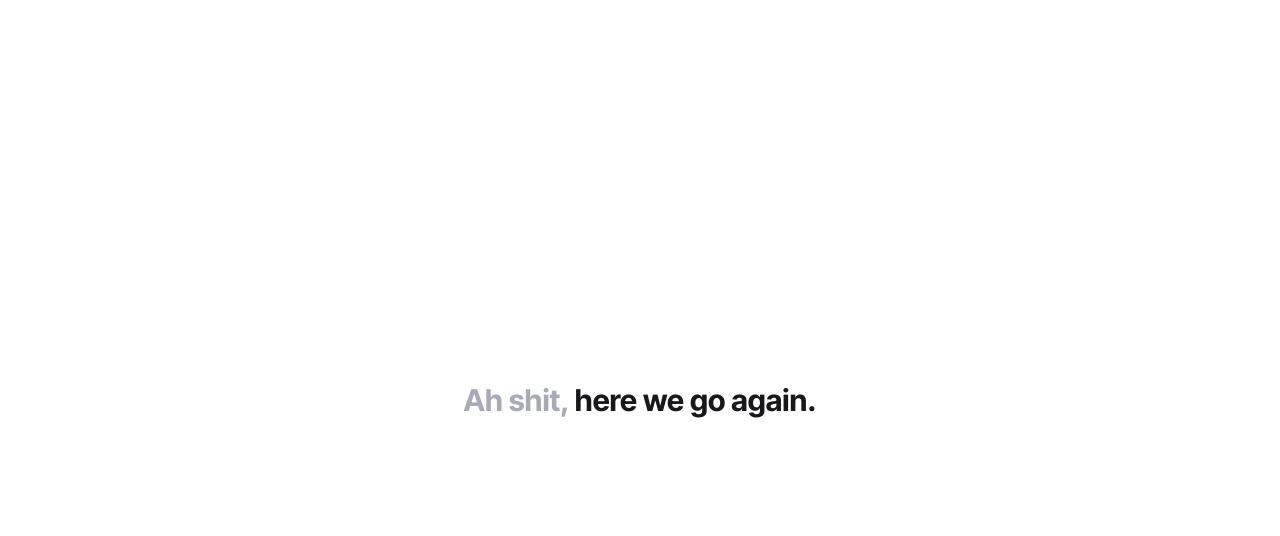
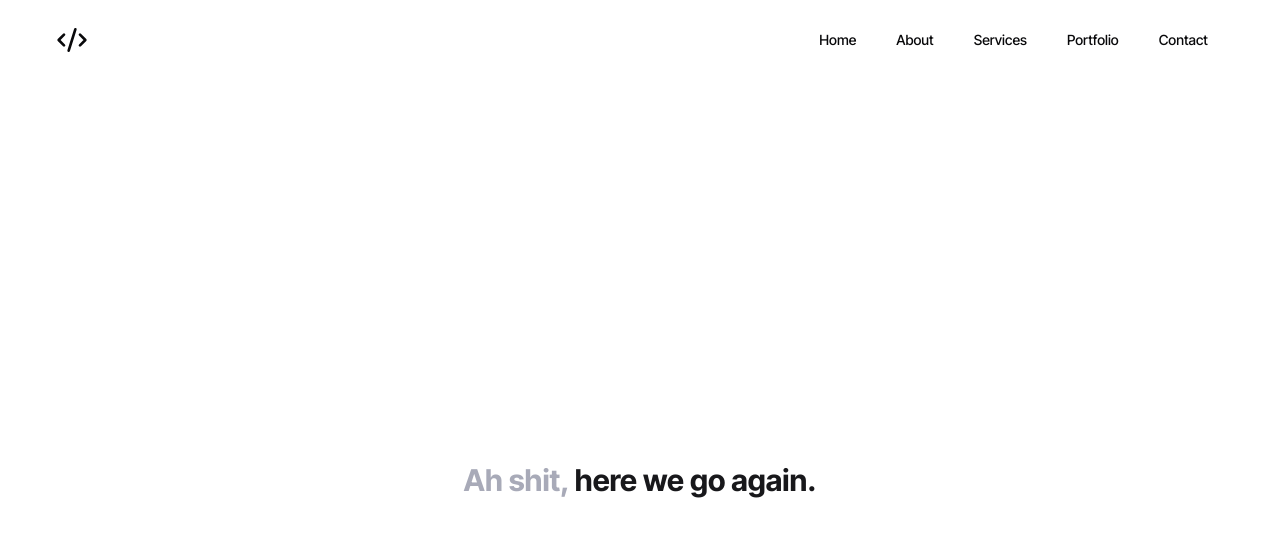
Before and after one commit to AliRadmanesh/radmanesh.me, a Next.js app in the folder apps/web/: page / in a window 1280 px wide. Shown: the top 536 px of the page. Built offline with nearby package versions, Linux system fonts and the light colour scheme.

Commit message:
feat: add Header component

```diff
--- a/apps/web/app/layout.tsx
+++ b/apps/web/app/layout.tsx
@@ -1,5 +1,7 @@
+import { Header } from "@/components/common/header";
 import { interTightVariableFont } from "@/utils/fonts";
 import type { Metadata } from "next";
+
 import "./globals.css";
 
 export const metadata: Metadata = {
@@ -14,7 +16,10 @@ export default function RootLayout({
 }>) {
 	return (
 		<html lang="en">
-			<body className={interTightVariableFont.variable}>{children}</body>
+			<body className={interTightVariableFont.variable}>
+				<Header />
+				{children}
+			</body>
 		</html>
 	);
 }
--- /dev/null
+++ b/apps/web/components/common/header/data.ts
@@ -0,0 +1,22 @@
+export const headerItems = [
+	{
+		name: "Home",
+		href: "#home",
+	},
+	{
+		name: "About",
+		href: "#about",
+	},
+	{
+		name: "Services",
+		href: "#services",
+	},
+	{
+		name: "Portfolio",
+		href: "#portfolio",
+	},
+	{
+		name: "Contact",
+		href: "#contact",
+	},
+];
--- /dev/null
+++ b/apps/web/components/common/header/header.tsx
@@ -0,0 +1,30 @@
+import { cn } from "@/utils/css";
+import { CodeXml } from "lucide-react";
+import Link from "next/link";
+import { headerItems } from "./data";
+
+import styles from "./styles.module.css";
+
+export const Header = () => {
+	return (
+		<div className="container h-header mx-auto px-4 md:px-6 lg:px-8">
+			<header className="flex h-20 w-full shrink-0 items-center px-4 md:px-6">
+				<Link href="#" className="mr-6 hidden lg:flex" prefetch={false}>
+					<CodeXml className="h-8 w-8" />
+				</Link>
+				<div className="ml-auto flex gap-2">
+					{headerItems.map((item) => (
+						<Link
+							key={item.name}
+							href={item.href}
+							className={cn("group", styles["header-item"])}
+							prefetch={false}
+						>
+							{item.name}
+						</Link>
+					))}
+				</div>
+			</header>
+		</div>
+	);
+};
--- /dev/null
+++ b/apps/web/components/common/header/index.ts
@@ -0,0 +1,3 @@
+import { Header } from "./header";
+
+export { Header };
--- /dev/null
+++ b/apps/web/components/common/header/styles.module.css
@@ -0,0 +1,3 @@
+.header-item {
+	@apply inline-flex h-9 w-max items-center justify-center rounded-md bg-white px-4 py-2 text-sm font-medium transition-colors hover:bg-gray-100 hover:text-gray-900 focus:bg-gray-100 focus:text-gray-900 focus:outline-none disabled:pointer-events-none disabled:opacity-50 data-[active]:bg-gray-100/50 data-[state=open]:bg-gray-100/50 dark:bg-gray-950 dark:hover:bg-gray-800 dark:hover:text-gray-50 dark:focus:bg-gray-800 dark:focus:text-gray-50 dark:data-[active]:bg-gray-800/50 dark:data-[state=open]:bg-gray-800/50;
+}
--- a/apps/web/tailwind.config.js
+++ b/apps/web/tailwind.config.js
@@ -1,4 +1,5 @@
 /** @type {import('tailwindcss').Config} */
+
 module.exports = {
 	darkMode: ["class"],
 	content: [
@@ -34,11 +35,11 @@ module.exports = {
 					DEFAULT: "hsl(var(--secondary))",
 					foreground: "hsl(var(--secondary-foreground))",
 				},
-				'primary-blue': {
+				"primary-blue": {
 					DEFAULT: "hsl(var(--primary-blue))",
 					foreground: "hsl(var(--primary-blue-foreground))",
 				},
-				'secondary-gray': {
+				"secondary-gray": {
 					DEFAULT: "hsl(var(--secondary-gray))",
 					foreground: "hsl(var(--secondary-gray-foreground))",
 				},
@@ -65,7 +66,19 @@ module.exports = {
 					5: "hsl(var(--chart-5))",
 				},
 			},
+			height: {
+				header: "80px",
+			},
 		},
 	},
-	plugins: [require("tailwindcss-animate")],
+	plugins: [
+		require("tailwindcss-animate"),
+		({ addBase }) => {
+			addBase({
+				":root": {
+					"--tw-h-header": "80px",
+				},
+			});
+		},
+	],
 };
```
